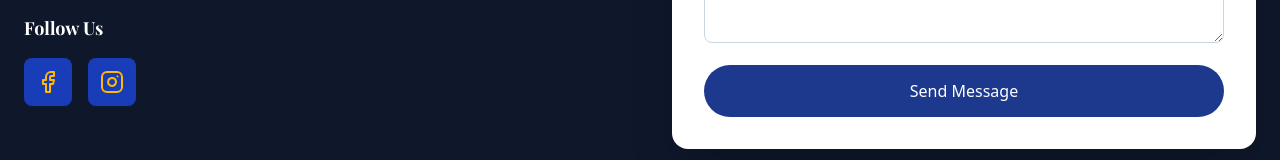
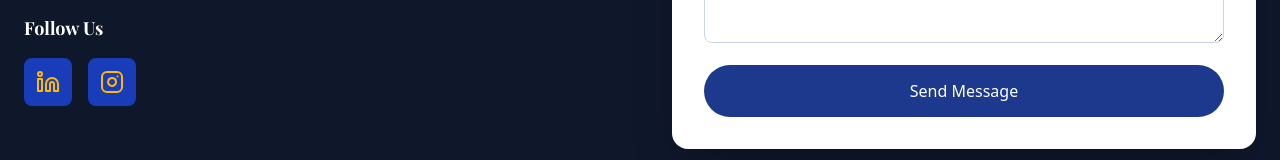
Before and after one commit to Cgihasan/zinat-al-ruh, a React (Vite) app: page / in a window 1280 px wide. Shown: the part 4525-4685 px from the top of the page. Built offline with nearby package versions, Linux system fonts and the light colour scheme.

Commit message:
Replace Facebook icon with LinkedIn icon and update import

```diff
--- a/src/App.jsx
+++ b/src/App.jsx
@@ -2,7 +2,7 @@ import React, { useState, useEffect } from 'react';
 import {
     Menu, X, Phone, Mail, MapPin, CheckCircle, Hammer, Wrench,
     Fan, ShieldCheck, Clock, HeartHandshake, Lightbulb, Award,
-    Zap, Droplets, Brush, LayoutGrid, Facebook, Instagram
+    Zap, Droplets, Brush, LayoutGrid, Linkedin, Instagram
 } from 'lucide-react';
 
 const Button = ({ children, variant = 'primary', className = '', ...props }) => {
@@ -383,8 +383,8 @@ export default function App() {
                             <div className="mt-8 pt-8 border-t border-slate-800">
                                 <h4 className="font-bold text-lg mb-4">Follow Us</h4>
                                 <div className="flex gap-4">
-                                    <a href="https://facebook.com" target="_blank" rel="noopener noreferrer" className="bg-blue-800 p-3 rounded-lg text-amber-400 hover:bg-amber-500 hover:text-white transition-colors">
-                                        <Facebook />
+                                    <a href="https://www.linkedin.com/company/zinatalruh" target="_blank" rel="noopener noreferrer" className="bg-blue-800 p-3 rounded-lg text-amber-400 hover:bg-amber-500 hover:text-white transition-colors">
+                                        <Linkedin />
                                     </a>
                                     <a href="https://www.instagram.com/zinat_alruh/" target="_blank" rel="noopener noreferrer" className="bg-blue-800 p-3 rounded-lg text-amber-400 hover:bg-amber-500 hover:text-white transition-colors">
                                         <Instagram />
```
